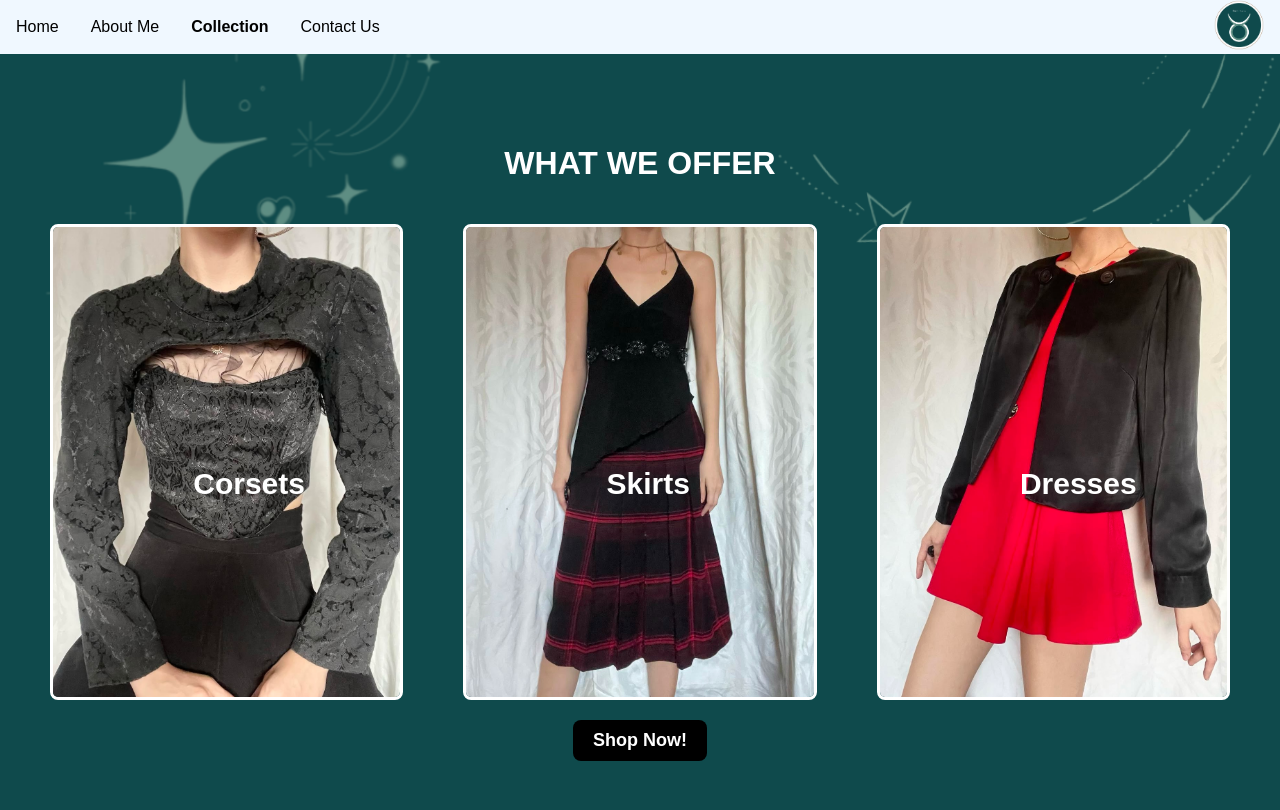
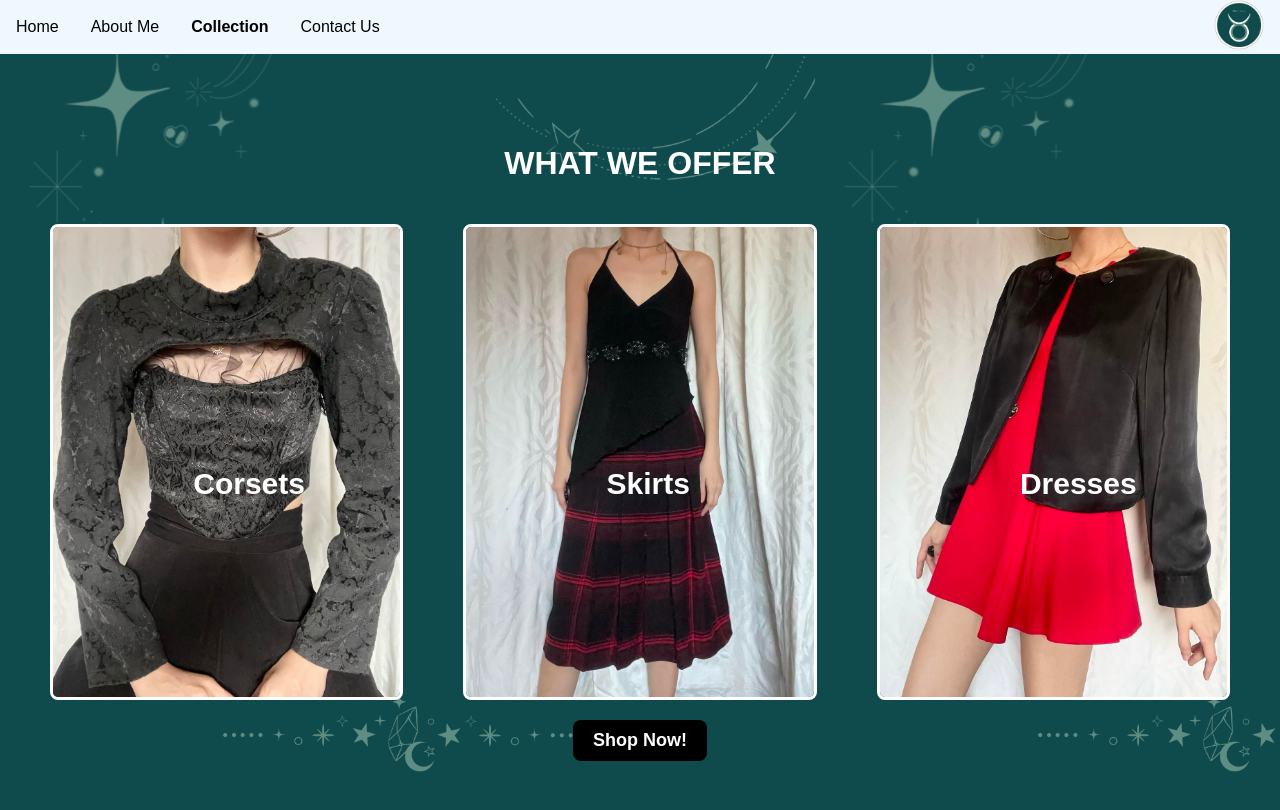
Before and after one commit to Vrajani09/Collection-page, a plain HTML site: page index.html in a window 1280 px wide. Drawn offline with Linux system fonts and the light colour scheme; a web font is replaced by a local one.

Commit message:
background

```diff
--- a/index.html
+++ b/index.html
@@ -8,8 +8,8 @@
   <style>
 
     body {
-      background: url("background.jpg") no-repeat center center fixed;
-      background-size: cover;
+      background: url("background.jpg");
+      background-size: contain;
       height: 100%;
       width: 100%;
       font-family: "Host Grotesk", sans-serif; /* Nav text */
```
